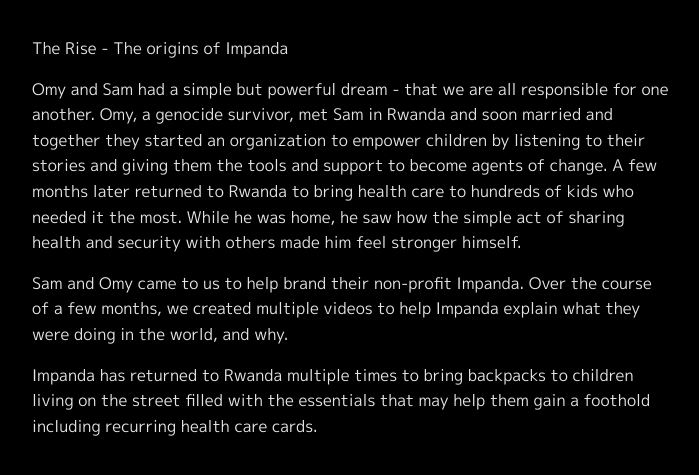
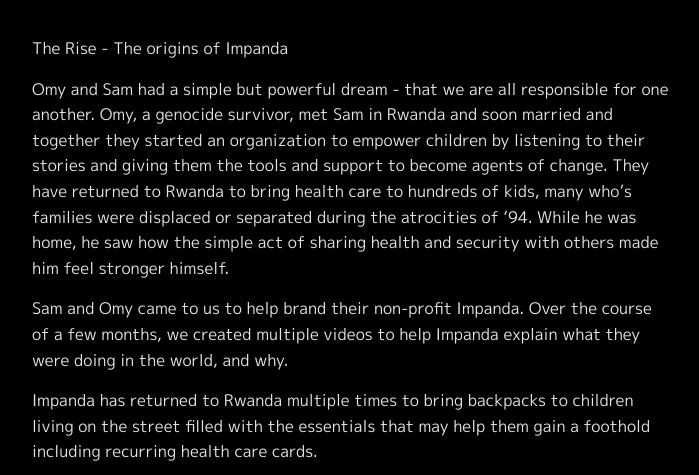
Before and after one commit to factorytown/factorytown.github.io, a Jekyll site: the page built from _projects/ras-omy-k.markdown, in a window 1280 px wide and 900 px high, scrolled down 627 px, cut to the strip 182-657 px from the top of the window. Shown: the whole strip, without its empty margins (288-987 px from the left). Built offline with Jekyll 4.4.1, drawn with Linux system fonts in a browser that asks for light colours; nearby versions of some CDN libraries.

Commit message:
Updated Ras Omy K

```diff
--- a/_projects/ras-omy-k.markdown
+++ b/_projects/ras-omy-k.markdown
@@ -9,7 +9,7 @@
 <iframe width="560" height="315" src="https://www.youtube.com/embed/TjWqFQDQmQ4" frameborder="0" allow="accelerometer; autoplay; encrypted-media; gyroscope; picture-in-picture" allowfullscreen></iframe>
 The Rise - The origins of Impanda
 
-Omy and Sam had a simple but powerful dream - that we are all responsible for one another. Omy, a genocide survivor, met Sam in Rwanda and soon married and together they started an organization to empower children by listening to their stories and giving them the tools and support to become agents of change.  A few months later returned to Rwanda to bring health care to hundreds of kids who needed it the most. While he was home, he saw how the simple act of sharing health and security with others made him feel stronger himself.
+Omy and Sam had a simple but powerful dream - that we are all responsible for one another. Omy, a genocide survivor, met Sam in Rwanda and soon married and together they started an organization to empower children by listening to their stories and giving them the tools and support to become agents of change.  They have returned to Rwanda to bring health care to hundreds of kids, many who's families were displaced or separated during the atrocities of '94. While he was home, he saw how the simple act of sharing health and security with others made him feel stronger himself.
 
 Sam and Omy came to us to help brand their non-profit Impanda. Over the course of a few months, we created multiple videos to help Impanda explain what they were doing in the world, and why.
 
```
